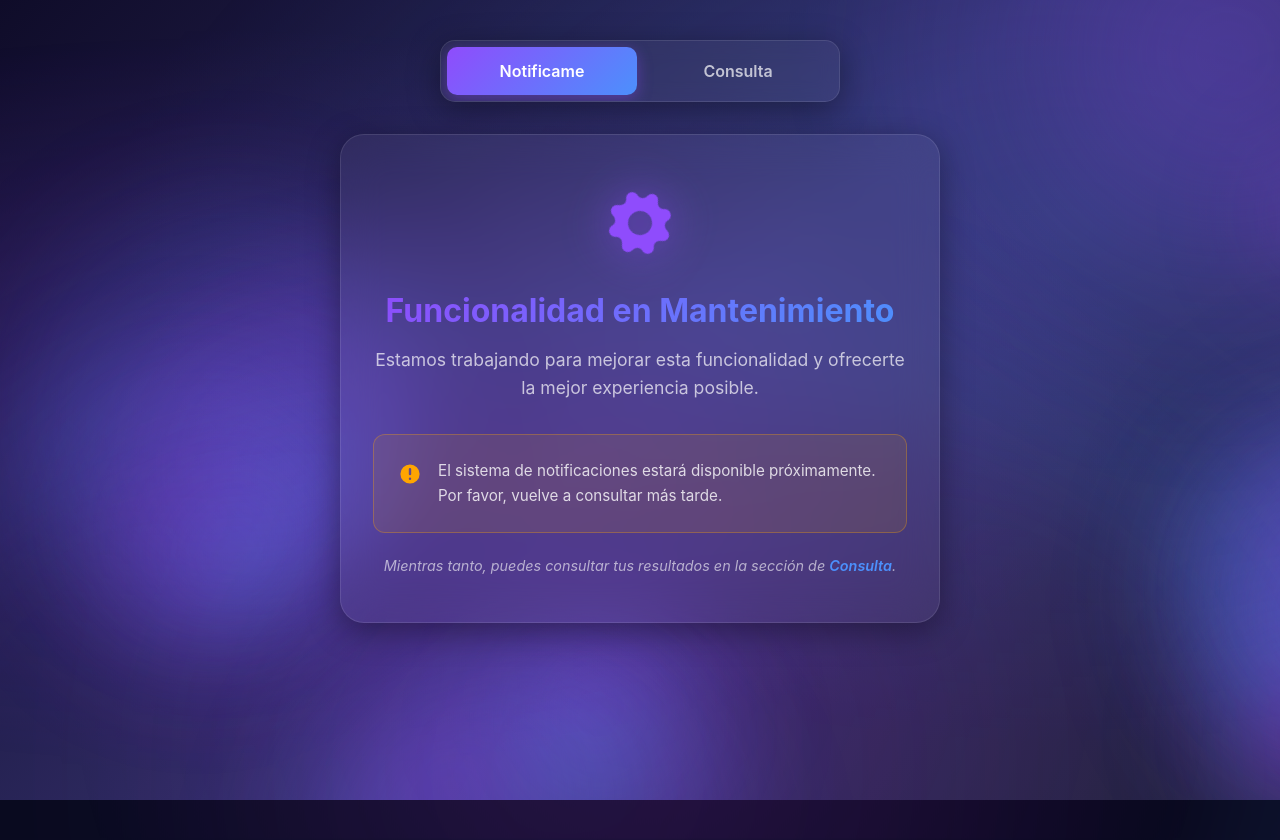
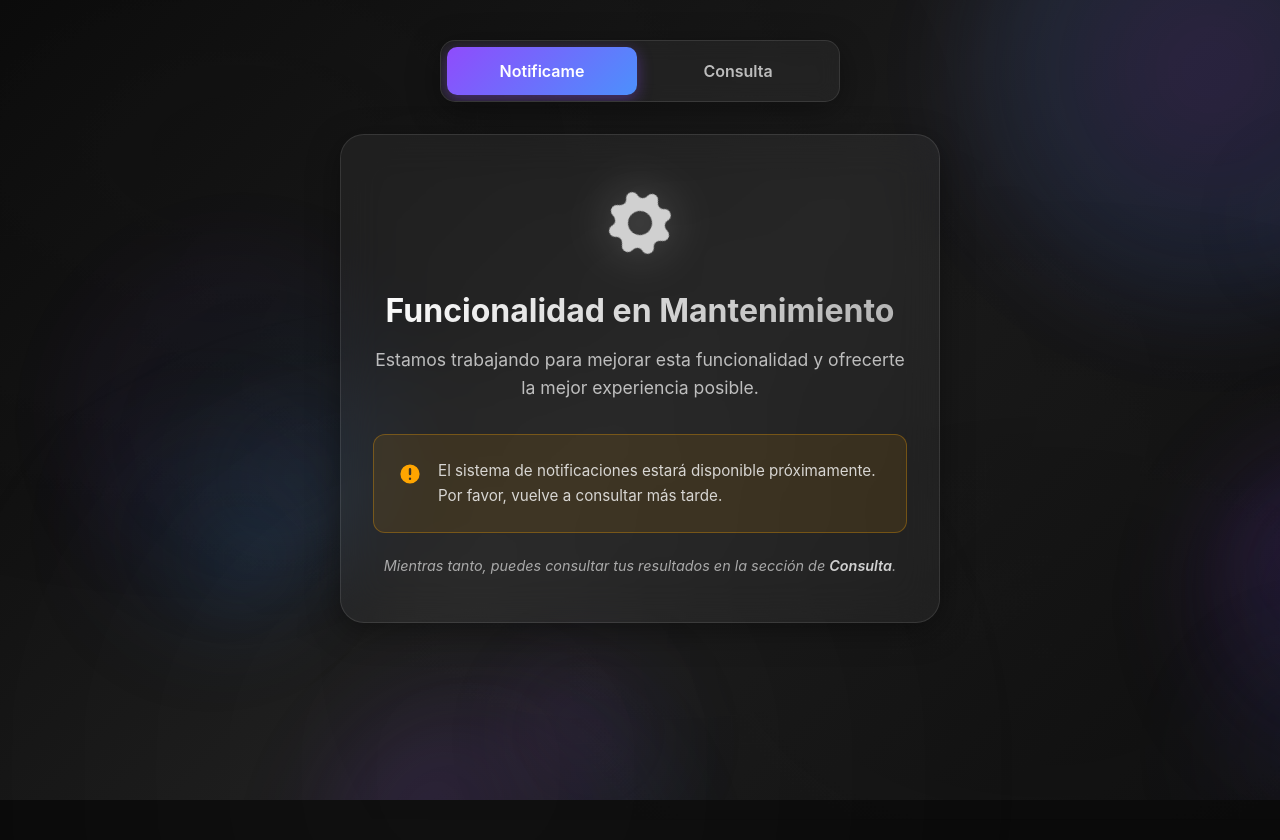
Before and after one commit to NeuDam/ICFES-WEB-CONSULTA, a React (Vite) app: page /notificame in a window 1280 px wide. Built offline with nearby package versions, Linux system fonts and the light colour scheme.

Commit message:
fix: Update input type to tel for document number and enhance background styles for better aesthetics

```diff
--- a/src/App.jsx
+++ b/src/App.jsx
@@ -117,7 +117,9 @@ function App() {
           <HiDocumentText className="label-icon" /> Número de documento
         </label>
         <input
-          type="number"
+          type="tel"
+          inputMode="numeric"
+          pattern="[0-9]*"
           required
           placeholder="Ingresa tu número de documento"
         />
--- a/src/components/AnimatedBackground.css
+++ b/src/components/AnimatedBackground.css
@@ -13,39 +13,30 @@
   position: absolute;
   border-radius: 50%;
   background: radial-gradient(circle at 30% 30%,
-      rgba(143, 76, 252, 0.6) 0%,
-      rgba(76, 144, 252, 0.4) 40%,
-      rgba(143, 76, 252, 0.2) 70%,
+      rgba(143, 76, 252, 0.28) 0%,
+      rgba(83, 52, 131, 0.18) 40%,
+      rgba(76, 144, 252, 0.10) 70%,
       transparent 100%);
   filter: blur(40px);
-  animation: floatAround 20s ease-in-out infinite;
+  animation: floatAround 25s ease-in-out infinite;
   will-change: transform;
-  box-shadow:
-    0 0 60px rgba(143, 76, 252, 0.4),
-    0 0 120px rgba(76, 144, 252, 0.3);
 }
 
 .floating-circle:nth-child(even) {
   background: radial-gradient(circle at 70% 70%,
-      rgba(76, 144, 252, 0.6) 0%,
-      rgba(143, 76, 252, 0.4) 40%,
-      rgba(76, 144, 252, 0.2) 70%,
+      rgba(76, 144, 252, 0.28) 0%,
+      rgba(15, 52, 96, 0.18) 40%,
+      rgba(143, 76, 252, 0.10) 70%,
       transparent 100%);
   animation-direction: reverse;
-  box-shadow:
-    0 0 60px rgba(76, 144, 252, 0.4),
-    0 0 120px rgba(143, 76, 252, 0.3);
 }
 
 .floating-circle:nth-child(3n) {
   background: radial-gradient(circle at 50% 50%,
-      rgba(255, 0, 255, 0.5) 0%,
-      rgba(143, 76, 252, 0.3) 50%,
-      rgba(76, 144, 252, 0.2) 70%,
+      rgba(100, 100, 180, 0.25) 0%,
+      rgba(83, 52, 131, 0.16) 50%,
+      rgba(76, 144, 252, 0.08) 70%,
       transparent 100%);
-  box-shadow:
-    0 0 60px rgba(255, 0, 255, 0.3),
-    0 0 120px rgba(143, 76, 252, 0.2);
 }
 
 @keyframes floatAround {
@@ -53,22 +44,22 @@
   0%,
   100% {
     transform: translate(0, 0) scale(1);
+    opacity: 0.4;
+  }
+
+  25% {
+    transform: translate(60px, -50px) scale(1.15);
     opacity: 0.6;
   }
 
-  25% {
-    transform: translate(80px, -60px) scale(1.2);
-    opacity: 0.8;
-  }
-
   50% {
-    transform: translate(20px, -100px) scale(0.8);
-    opacity: 0.5;
+    transform: translate(10px, -80px) scale(0.9);
+    opacity: 0.3;
   }
 
   75% {
-    transform: translate(-60px, -40px) scale(1.1);
-    opacity: 0.7;
+    transform: translate(-50px, -30px) scale(1.05);
+    opacity: 0.5;
   }
 }
 
--- a/src/index.css
+++ b/src/index.css
@@ -8,7 +8,7 @@
 html {
   min-height: 100%;
   height: 100%;
-  background: #0a0a1f;
+  background: #0a0a0a;
   background-attachment: fixed;
   /* Prevenir bounce en iOS */
   overscroll-behavior: none;
@@ -16,7 +16,7 @@ html {
   position: relative;
 }
 
-/* Fondo dinámico animado */
+/* Fondo con degradados sutiles */
 html::before {
   content: '';
   position: fixed;
@@ -24,7 +24,8 @@ html::before {
   left: 0;
   width: 100%;
   height: 100%;
-  background: linear-gradient(135deg, #0f0c29 0%, #302b63 50%, #24243e 100%);
+  background:
+    linear-gradient(135deg, #0a0a0a 0%, #1a1a1a 50%, #0f0f0f 100%);
   z-index: -2;
 }
 
@@ -36,9 +37,9 @@ html::after {
   width: 100%;
   height: 100%;
   background:
-    radial-gradient(ellipse at 20% 50%, rgba(143, 76, 252, 0.2) 0%, transparent 60%),
-    radial-gradient(ellipse at 80% 30%, rgba(76, 144, 252, 0.2) 0%, transparent 60%),
-    radial-gradient(ellipse at 50% 80%, rgba(255, 0, 255, 0.12) 0%, transparent 60%);
+    radial-gradient(ellipse at 20% 20%, rgba(60, 60, 60, 0.12) 0%, transparent 50%),
+    radial-gradient(ellipse at 80% 80%, rgba(40, 40, 40, 0.12) 0%, transparent 50%),
+    radial-gradient(ellipse at 50% 50%, rgba(255, 255, 255, 0.02) 0%, transparent 60%);
   animation: gradientPulse 12s ease-in-out infinite;
   z-index: -1;
   pointer-events: none;
@@ -48,13 +49,13 @@ html::after {
 
   0%,
   100% {
-    opacity: 0.8;
+    opacity: 0.5;
     transform: scale(1);
   }
 
   50% {
-    opacity: 1;
-    transform: scale(1.1);
+    opacity: 0.7;
+    transform: scale(1.05);
   }
 }
 
@@ -71,37 +72,35 @@ body {
   overscroll-behavior-y: none;
 }
 
-/* Burbujas decorativas animadas */
+/* Burbujas decorativas sutiles con efecto iridiscente */
 body::before {
   content: '';
   position: fixed;
   width: 500px;
   height: 500px;
-  background: radial-gradient(circle, rgba(143, 76, 252, 0.35) 0%, rgba(143, 76, 252, 0.15) 50%, transparent 70%);
+  background: radial-gradient(circle, rgba(143, 76, 252, 0.25) 0%, rgba(76, 144, 252, 0.15) 50%, rgba(143, 76, 252, 0.05) 70%, transparent 85%);
   border-radius: 50%;
   top: -150px;
   right: -150px;
-  animation: float 20s ease-in-out infinite;
+  animation: float 25s ease-in-out infinite;
   z-index: 0;
   pointer-events: none;
-  filter: blur(50px);
-  box-shadow: 0 0 100px rgba(143, 76, 252, 0.4);
+  filter: blur(40px);
 }
 
 body::after {
   content: '';
   position: fixed;
-  width: 450px;
-  height: 450px;
-  background: radial-gradient(circle, rgba(76, 144, 252, 0.35) 0%, rgba(76, 144, 252, 0.15) 50%, transparent 70%);
+  width: 600px;
+  height: 600px;
+  background: radial-gradient(circle, rgba(76, 144, 252, 0.25) 0%, rgba(143, 76, 252, 0.15) 50%, rgba(76, 144, 252, 0.05) 70%, transparent 85%);
   border-radius: 50%;
-  bottom: -100px;
-  left: -100px;
-  animation: float 18s ease-in-out infinite reverse;
+  bottom: -200px;
+  left: -200px;
+  animation: float 22s ease-in-out infinite reverse;
   z-index: 0;
   pointer-events: none;
-  filter: blur(50px);
-  box-shadow: 0 0 100px rgba(76, 144, 252, 0.4);
+  filter: blur(40px);
 }
 
 @keyframes float {
@@ -109,17 +108,17 @@ body::after {
   0%,
   100% {
     transform: translate(0, 0) scale(1);
+    opacity: 0.6;
+  }
+
+  33% {
+    transform: translate(40px, -40px) scale(1.1);
     opacity: 0.8;
   }
 
-  33% {
-    transform: translate(50px, -50px) scale(1.15);
-    opacity: 1;
-  }
-
   66% {
-    transform: translate(-30px, 30px) scale(0.9);
-    opacity: 0.7;
+    transform: translate(-25px, 25px) scale(0.95);
+    opacity: 0.5;
   }
 }
 
@@ -180,7 +179,7 @@ main {
   left: 0;
   width: 100%;
   height: 100%;
-  background: linear-gradient(135deg, rgba(143, 76, 252, 0.3), rgba(76, 144, 252, 0.3));
+  background: linear-gradient(135deg, rgba(255, 255, 255, 0.05), rgba(200, 200, 200, 0.03));
   opacity: 0;
   transition: opacity 0.3s ease;
   z-index: -1;
@@ -291,7 +290,7 @@ form input:focus,
 #young:focus {
   border-color: #8f4cfc;
   background: rgba(255, 255, 255, 0.08);
-  box-shadow: 0 0 0 3px rgba(143, 76, 252, 0.1);
+  box-shadow: 0 0 0 3px rgba(143, 76, 252, 0.15);
   transform: translateY(-2px);
 }
 
@@ -350,7 +349,7 @@ form button:hover::before {
 
 form button:hover {
   transform: translateY(-2px);
-  box-shadow: 0 6px 20px rgba(143, 76, 252, 0.5);
+  box-shadow: 0 6px 20px rgba(143, 76, 252, 0.6);
 }
 
 form button:active {
@@ -365,7 +364,7 @@ form button:disabled {
 
 form button:disabled:hover {
   transform: none;
-  box-shadow: 0 4px 15px rgba(143, 76, 252, 0.4);
+  box-shadow: 0 4px 15px rgba(0, 0, 0, 0.5);
 }
 
 .main-data {
@@ -387,8 +386,8 @@ details {
 }
 
 details:hover {
-  border-color: rgba(143, 76, 252, 0.5);
-  box-shadow: 0 8px 32px rgba(143, 76, 252, 0.2);
+  border-color: rgba(143, 76, 252, 0.4);
+  box-shadow: 0 8px 32px rgba(143, 76, 252, 0.15);
 }
 
 details[open] {
@@ -443,7 +442,7 @@ summary {
   align-items: center;
   justify-content: space-between;
   transition: all 0.3s ease;
-  background: linear-gradient(90deg, rgba(143, 76, 252, 0.1), rgba(76, 144, 252, 0.1));
+  background: linear-gradient(90deg, rgba(255, 255, 255, 0.05), rgba(200, 200, 200, 0.03));
 }
 
 summary span {
@@ -454,7 +453,7 @@ summary span {
 
 .summary-icon {
   font-size: 1.3rem;
-  color: #4c90fc;
+  color: #8f4cfc;
 }
 
 summary::-webkit-details-marker {
@@ -473,7 +472,7 @@ details[open] summary::after {
 }
 
 summary:hover {
-  background: linear-gradient(90deg, rgba(143, 76, 252, 0.2), rgba(76, 144, 252, 0.2));
+  background: linear-gradient(90deg, rgba(255, 255, 255, 0.08), rgba(200, 200, 200, 0.05));
 }
 
 .main-data h2 {
@@ -526,7 +525,7 @@ summary:hover {
   display: block;
   text-align: center;
   margin-bottom: 2rem;
-  color: #4c90fc;
+  color: #8f4cfc;
   text-transform: uppercase;
   letter-spacing: 2px;
 }
@@ -537,7 +536,7 @@ summary:hover {
   align-items: center;
   padding: 1rem;
   border-radius: 16px;
-  background: linear-gradient(135deg, rgba(143, 76, 252, 0.1), rgba(76, 144, 252, 0.1));
+  background: linear-gradient(135deg, rgba(255, 255, 255, 0.05), rgba(200, 200, 200, 0.03));
   margin-bottom: 1rem;
   border: 1px solid rgba(255, 255, 255, 0.1);
 }
@@ -577,15 +576,15 @@ summary:hover {
   height: 100px;
   object-fit: cover;
   border-radius: 50%;
-  border: 4px solid rgba(143, 76, 252, 0.5);
-  box-shadow: 0 8px 24px rgba(143, 76, 252, 0.3);
+  border: 4px solid rgba(255, 255, 255, 0.2);
+  box-shadow: 0 8px 24px rgba(0, 0, 0, 0.3);
   transition: all 0.3s ease;
 }
 
 .pic-profile:hover {
   transform: scale(1.05);
   border-color: #8f4cfc;
-  box-shadow: 0 12px 36px rgba(143, 76, 252, 0.5);
+  box-shadow: 0 12px 36px rgba(143, 76, 252, 0.4);
 }
 
 .name-student {
@@ -618,7 +617,7 @@ summary:hover {
 
 .info-icon {
   font-size: 1.2rem;
-  color: #8f4cfc;
+  color: #d0d0d0;
   flex-shrink: 0;
 }
 
@@ -647,12 +646,12 @@ summary:hover {
   padding: 0.6rem;
   background: rgba(255, 255, 255, 0.02);
   border-radius: 12px;
-  border-left: 3px solid #8f4cfc;
+  border-left: 3px solid #d0d0d0;
 }
 
 .message-icon {
   font-size: 1.3rem;
-  color: #8f4cfc;
+  color: #d0d0d0;
   flex-shrink: 0;
 }
 
@@ -742,53 +741,53 @@ summary:hover {
 }
 
 .card.ingles {
-  background: linear-gradient(135deg, rgba(255, 50, 50, 0.15), rgba(255, 0, 100, 0.15));
-  border-color: rgba(255, 50, 50, 0.3);
+  background: linear-gradient(135deg, rgba(255, 255, 255, 0.08), rgba(200, 200, 200, 0.06));
+  border-color: rgba(255, 255, 255, 0.15);
 }
 
 .card.ingles:hover {
-  border-color: rgba(255, 50, 50, 0.6);
-  box-shadow: 0 12px 32px rgba(255, 50, 50, 0.3);
+  border-color: rgba(255, 255, 255, 0.3);
+  box-shadow: 0 12px 32px rgba(255, 255, 255, 0.1);
 }
 
 .card.math {
-  background: linear-gradient(135deg, rgba(0, 153, 255, 0.15), rgba(0, 200, 255, 0.15));
-  border-color: rgba(0, 153, 255, 0.3);
+  background: linear-gradient(135deg, rgba(255, 255, 255, 0.07), rgba(180, 180, 180, 0.05));
+  border-color: rgba(255, 255, 255, 0.14);
 }
 
 .card.math:hover {
-  border-color: rgba(0, 153, 255, 0.6);
-  box-shadow: 0 12px 32px rgba(0, 153, 255, 0.3);
+  border-color: rgba(255, 255, 255, 0.28);
+  box-shadow: 0 12px 32px rgba(255, 255, 255, 0.09);
 }
 
 .card.soc {
-  background: linear-gradient(135deg, rgba(255, 85, 0, 0.15), rgba(255, 140, 0, 0.15));
-  border-color: rgba(255, 85, 0, 0.3);
+  background: linear-gradient(135deg, rgba(255, 255, 255, 0.06), rgba(170, 170, 170, 0.04));
+  border-color: rgba(255, 255, 255, 0.13);
 }
 
 .card.soc:hover {
-  border-color: rgba(255, 85, 0, 0.6);
-  box-shadow: 0 12px 32px rgba(255, 85, 0, 0.3);
+  border-color: rgba(255, 255, 255, 0.26);
+  box-shadow: 0 12px 32px rgba(255, 255, 255, 0.08);
 }
 
 .card.cie {
-  background: linear-gradient(135deg, rgba(0, 200, 100, 0.15), rgba(0, 255, 150, 0.15));
-  border-color: rgba(0, 200, 100, 0.3);
+  background: linear-gradient(135deg, rgba(255, 255, 255, 0.065), rgba(160, 160, 160, 0.045));
+  border-color: rgba(255, 255, 255, 0.125);
 }
 
 .card.cie:hover {
-  border-color: rgba(0, 200, 100, 0.6);
-  box-shadow: 0 12px 32px rgba(0, 200, 100, 0.3);
+  border-color: rgba(255, 255, 255, 0.25);
+  box-shadow: 0 12px 32px rgba(255, 255, 255, 0.075);
 }
 
 .card.lec {
-  background: linear-gradient(135deg, rgba(120, 0, 200, 0.15), rgba(150, 50, 255, 0.15));
-  border-color: rgba(120, 0, 200, 0.3);
+  background: linear-gradient(135deg, rgba(255, 255, 255, 0.075), rgba(190, 190, 190, 0.055));
+  border-color: rgba(255, 255, 255, 0.135);
 }
 
 .card.lec:hover {
-  border-color: rgba(120, 0, 200, 0.6);
-  box-shadow: 0 12px 32px rgba(120, 0, 200, 0.3);
+  border-color: rgba(255, 255, 255, 0.27);
+  box-shadow: 0 12px 32px rgba(255, 255, 255, 0.085);
 }
 
 @media screen and (max-width:767px) {
@@ -963,7 +962,7 @@ summary:hover {
 }
 
 ::-webkit-scrollbar-track {
-  background: #0f0c29;
+  background: #0a0a0a;
 }
 
 ::-webkit-scrollbar-thumb {
@@ -978,7 +977,7 @@ summary:hover {
 /* Firefox scrollbar */
 * {
   scrollbar-width: thin;
-  scrollbar-color: #8f4cfc #0f0c29;
+  scrollbar-color: #8f4cfc #0a0a0a;
 }
 
 /* Animación de entrada para main */
@@ -1161,7 +1160,7 @@ body::after {
   height: 100%;
   min-height: 100vh;
   background-image:
-    radial-gradient(circle at center, rgba(76, 144, 252, 0.08) 0%, transparent 70%);
+    radial-gradient(circle at center, rgba(255, 255, 255, 0.03) 0%, transparent 70%);
   pointer-events: none;
   z-index: 0;
   animation: floatParticles 20s ease-in-out infinite;
@@ -1208,9 +1207,9 @@ body::after {
 
 .maintenance-icon {
   font-size: 5rem;
-  color: #8f4cfc;
+  color: #d0d0d0;
   margin-bottom: 1.5rem;
-  filter: drop-shadow(0 0 20px rgba(143, 76, 252, 0.5));
+  filter: drop-shadow(0 0 20px rgba(255, 255, 255, 0.2));
 }
 
 .rotating {
@@ -1230,7 +1229,7 @@ body::after {
 .maintenance-content h1 {
   font-size: 2rem;
   margin-bottom: 1rem;
-  background: linear-gradient(135deg, #8f4cfc, #4c90fc);
+  background: linear-gradient(135deg, #ffffff, #b0b0b0);
   -webkit-background-clip: text;
   -webkit-text-fill-color: transparent;
   background-clip: text;
@@ -1276,7 +1275,7 @@ body::after {
 }
 
 .maintenance-note strong {
-  color: #4c90fc;
+  color: #d0d0d0;
   font-weight: 600;
 }
 
@@ -1352,7 +1351,7 @@ body::after {
   min-height: 120px;
   background: linear-gradient(to bottom,
       transparent,
-      rgba(143, 76, 252, 0.5),
+      rgba(255, 255, 255, 0.2),
       transparent);
 }
 
@@ -1519,39 +1518,39 @@ body::after {
 
 /* Toast variants */
 .toast-success {
-  background: rgba(0, 200, 100, 0.15);
-  border-color: rgba(0, 255, 150, 0.3);
+  background: rgba(100, 200, 150, 0.12);
+  border-color: rgba(150, 255, 200, 0.25);
 }
 
 .toast-success .toast-icon {
-  color: #00ff88;
+  color: #60d090;
 }
 
 .toast-error {
-  background: rgba(255, 50, 50, 0.15);
-  border-color: rgba(255, 50, 50, 0.3);
+  background: rgba(200, 100, 100, 0.12);
+  border-color: rgba(255, 150, 150, 0.25);
 }
 
 .toast-error .toast-icon {
-  color: #ff5555;
+  color: #d08080;
 }
 
 .toast-warning {
-  background: rgba(255, 165, 0, 0.15);
-  border-color: rgba(255, 165, 0, 0.3);
+  background: rgba(200, 160, 100, 0.12);
+  border-color: rgba(255, 200, 150, 0.25);
 }
 
 .toast-warning .toast-icon {
-  color: #ffa500;
+  color: #d0a060;
 }
 
 .toast-info {
-  background: rgba(76, 144, 252, 0.15);
-  border-color: rgba(76, 144, 252, 0.3);
+  background: rgba(180, 180, 180, 0.12);
+  border-color: rgba(220, 220, 220, 0.25);
 }
 
 .toast-info .toast-icon {
-  color: #4c90fc;
+  color: #b0b0b0;
 }
 
 /* Responsive Toast */
```
